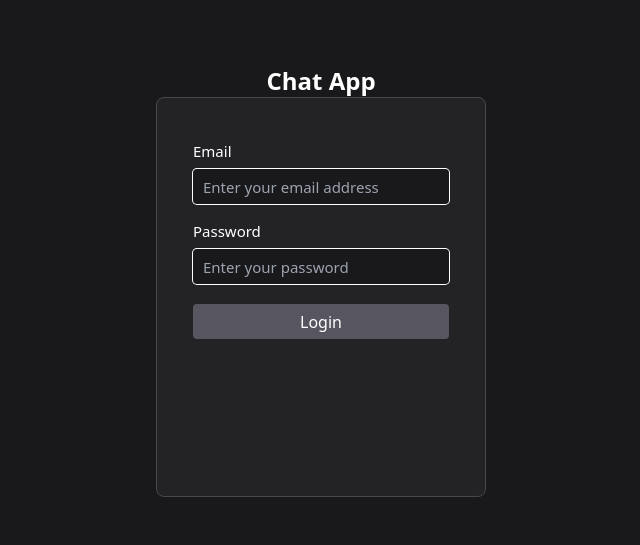
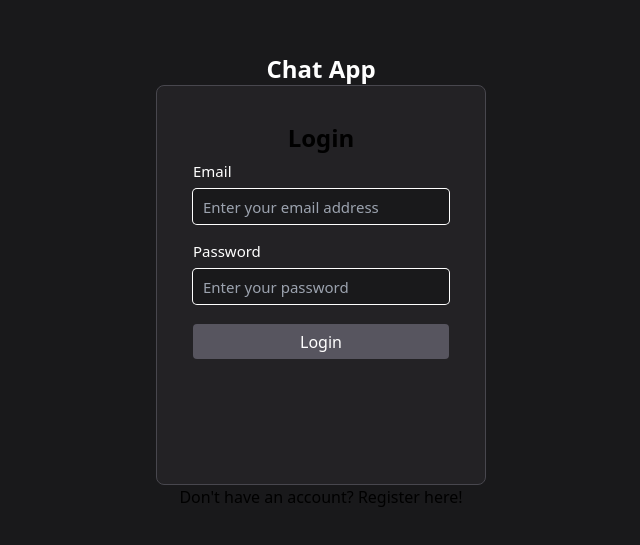
Before and after one commit to oscvrhrr/chat-app, a React (Vite) app in the folder client/: page / in a window 1280 px wide. Shown: the part 119-664 px from the top of the page, without its empty margins (319-959 px from the left). Built offline with nearby package versions, Linux system fonts and the light colour scheme; no server answers; what @radix-ui/themes would draw is missing.

Commit message:
feat: allowed users to register

```diff
--- a/client/src/components/Login.tsx
+++ b/client/src/components/AuthForm.tsx
@@ -4,8 +4,14 @@ import axios from "axios";
 import { useNavigate } from "react-router";
 import baseURL from "../config/config";
 
+interface AuthFormProps {
+  title: string;
+  segment: string;
+  toggle: () => void;
+}
 
-export const Login = () => {
+
+export const AuthForm = ({ title, segment, toggle }: AuthFormProps) => {
   const [inputValues, setInputValues] = useState({fullname: "", email: "", password: ""});
   const navigate = useNavigate();
 
@@ -18,21 +24,27 @@ export const Login = () => {
   const login = async(event: React.FormEvent<HTMLFormElement>) => {
     event.preventDefault();
     try {
+      const data: { fullname?: string; email: string; password: string } = {
+        email: inputValues.email,
+        password: inputValues.password,
+      };
+
+      if (title === "Sign Up") {
+        data.fullname = inputValues.fullname;
+      }
+
       const response = await axios({
         method: "POST",
-        url: `${baseURL}/auth/login`,
-        data: {
-          email: inputValues.email,
-          password: inputValues.password
+        url: `${baseURL}/auth/${segment}`,
+        data,
+        headers: {
+          "Content-Type": "application/json",
         },
-        headers: {
-          "Content-Type": "application/json"
-        }
       });
-      localStorage.setItem("token", response.data.token)
-      navigate("/dashboard")
+      localStorage.setItem("token", response.data.token);
+      navigate("/dashboard");
     } catch (err) {
-      console.log(err)
+      console.log(err);
     }
 
   }
@@ -41,7 +53,37 @@ export const Login = () => {
 
   return (
     <>
-      <Form.Root onSubmit={ login } className="w-[330px] h-[400px] border border-dark-mauve-700 p-9 rounded-lg bg-dark-mauve-300">
+      <Form.Root
+        onSubmit={login}
+        className="w-[330px] h-[400px] border border-dark-mauve-700 p-9 rounded-lg bg-dark-mauve-300"
+      >
+        <h2 className="text-center text-2xl font-bold">{ title }</h2>
+        { title === "Sign Up"
+          &&
+        (  <Form.Field className="mb-2.5 grid" name="fullname">
+          <div className="flex items-baseline justify-between">
+            <Form.Label className="text-[15px] font-medium leading-[35px] text-white">
+              Fullname
+            </Form.Label>
+            <Form.Message
+              className="text-[13px] text-white opacity-80"
+              match="valueMissing"
+            >
+              Please provide your fullname
+            </Form.Message>
+          </div>
+          <Form.Control asChild>
+            <input
+              className="box-border bg-dark-mauve-200 inline-flex h-[35px] w-full appearance-none items-center justify-center rounded bg-blackA2 px-2.5 text-[15px] leading-none text-white shadow-[0_0_0_1px] shadow-blackA6 outline-none selection:bg-blackA6 selection:text-white hover:shadow-[0_0_0_1px_black] focus:shadow-[0_0_0_2px_black]"
+              placeholder="Enter your fullname"
+              type="text"
+              required
+              onChange={handleInputValues}
+              value={inputValues.fullname}
+            />
+          </Form.Control>
+        </Form.Field>)
+        }
         <Form.Field className="mb-2.5 grid" name="email">
           <div className="flex items-baseline justify-between">
             <Form.Label className="text-[15px] font-medium leading-[35px] text-white">
@@ -66,7 +108,8 @@ export const Login = () => {
               placeholder="Enter your email address"
               type="email"
               required
-              onChange={ handleInputValues }
+              onChange={handleInputValues}
+              value={inputValues.email}
             />
           </Form.Control>
         </Form.Field>
@@ -88,16 +131,20 @@ export const Login = () => {
               placeholder="Enter your password"
               type="password"
               required
-              onChange={ handleInputValues }
+              onChange={handleInputValues}
+              value={inputValues.password}
             />
           </Form.Control>
         </Form.Field>
         <Form.Submit asChild>
           <button className="mt-2.5 bg-dark-mauve-1000 text-white box-border inline-flex h-[35px] w-full items-center justify-center rounded px-[15px] font-medium leading-none text-violet11  hover:bg-mauve3 focus:shadow-[0_0_0_2px] focus:shadow-black focus:outline-none">
-            Login
+            {title}
           </button>
         </Form.Submit>
       </Form.Root>
+      <p className="cursor-pointer" onClick={toggle}>
+        { title === 'Sign Up' ? "Already have an account? Login here!" : "Don't have an account? Register here!" }
+      </p>
     </>
   );
 };
--- a/client/src/components/SignUp.tsx
+++ /dev/null
@@ -1,61 +0,0 @@
-import * as Form from "@radix-ui/react-form";
-
-
-export const SignUp = () => {
-  return (
-    <>
-      <Form.Root className="w-[260px]">
-        <Form.Field className="mb-2.5 grid" name="email">
-          <div className="flex items-baseline justify-between">
-            <Form.Label className="text-[15px] font-medium leading-[35px] text-white">
-              Email
-            </Form.Label>
-            <Form.Message
-              className="text-[13px] text-white opacity-80"
-              match="valueMissing"
-            >
-              Please enter your email
-            </Form.Message>
-            <Form.Message
-              className="text-[13px] text-white opacity-80"
-              match="typeMismatch"
-            >
-              Please provide a valid email
-            </Form.Message>
-          </div>
-          <Form.Control asChild>
-            <input
-              className="box-border inline-flex h-[35px] w-full appearance-none items-center justify-center rounded bg-blackA2 px-2.5 text-[15px] leading-none text-white shadow-[0_0_0_1px] shadow-blackA6 outline-none selection:bg-blackA6 selection:text-white hover:shadow-[0_0_0_1px_black] focus:shadow-[0_0_0_2px_black]"
-              type="email"
-              required
-            />
-          </Form.Control>
-        </Form.Field>
-        <Form.Field className="mb-2.5 grid" name="question">
-          <div className="flex items-baseline justify-between">
-            <Form.Label className="text-[15px] font-medium leading-[35px] text-white">
-              Question
-            </Form.Label>
-            <Form.Message
-              className="text-[13px] text-white opacity-80"
-              match="valueMissing"
-            >
-              Please enter a question
-            </Form.Message>
-          </div>
-          <Form.Control asChild>
-            <textarea
-              className="box-border inline-flex w-full resize-none appearance-none items-center justify-center rounded bg-blackA2 p-2.5 text-[15px] leading-none text-white shadow-[0_0_0_1px] shadow-blackA6 outline-none selection:bg-blackA6 selection:text-white hover:shadow-[0_0_0_1px_black] focus:shadow-[0_0_0_2px_black]"
-              required
-            />
-          </Form.Control>
-        </Form.Field>
-        <Form.Submit asChild>
-          <button className="mt-2.5 box-border inline-flex h-[35px] w-full items-center justify-center rounded bg-white px-[15px] font-medium leading-none text-violet11 shadow-[0_2px_10px] shadow-blackA4 hover:bg-mauve3 focus:shadow-[0_0_0_2px] focus:shadow-black focus:outline-none">
-            Post question
-          </button>
-        </Form.Submit>
-      </Form.Root>
-    </>
-  )
-}
--- a/client/src/pages/Landing.tsx
+++ b/client/src/pages/Landing.tsx
@@ -1,10 +1,34 @@
-import { Login } from "../components/Login";
+import { AuthForm } from "../components/AuthForm";
+import { useState } from "react";
+export const Landing = () => {
+  const [isRegistered, setIsRegistered] = useState(true);
 
-export const Landing = () => {
+
+  const handleToggle = (isToggled: boolean) => {
+    setIsRegistered(isToggled);
+  }
+
+
+
   return (
     <div className="bg-dark-mauve-200 h-screen flex flex-col justify-center items-center">
       <h1 className="text-2xl font-bold text-white">Chat App</h1>
-      <Login/>
+      {
+        !isRegistered
+        ?
+        <AuthForm
+          title="Sign Up"
+          segment="signup"
+          toggle={() => handleToggle(true)}
+
+        />
+        :
+        <AuthForm
+          title="Login"
+          segment="login"
+          toggle={() => handleToggle(false)}
+        />
+      }
     </div>
   );
 };
```
